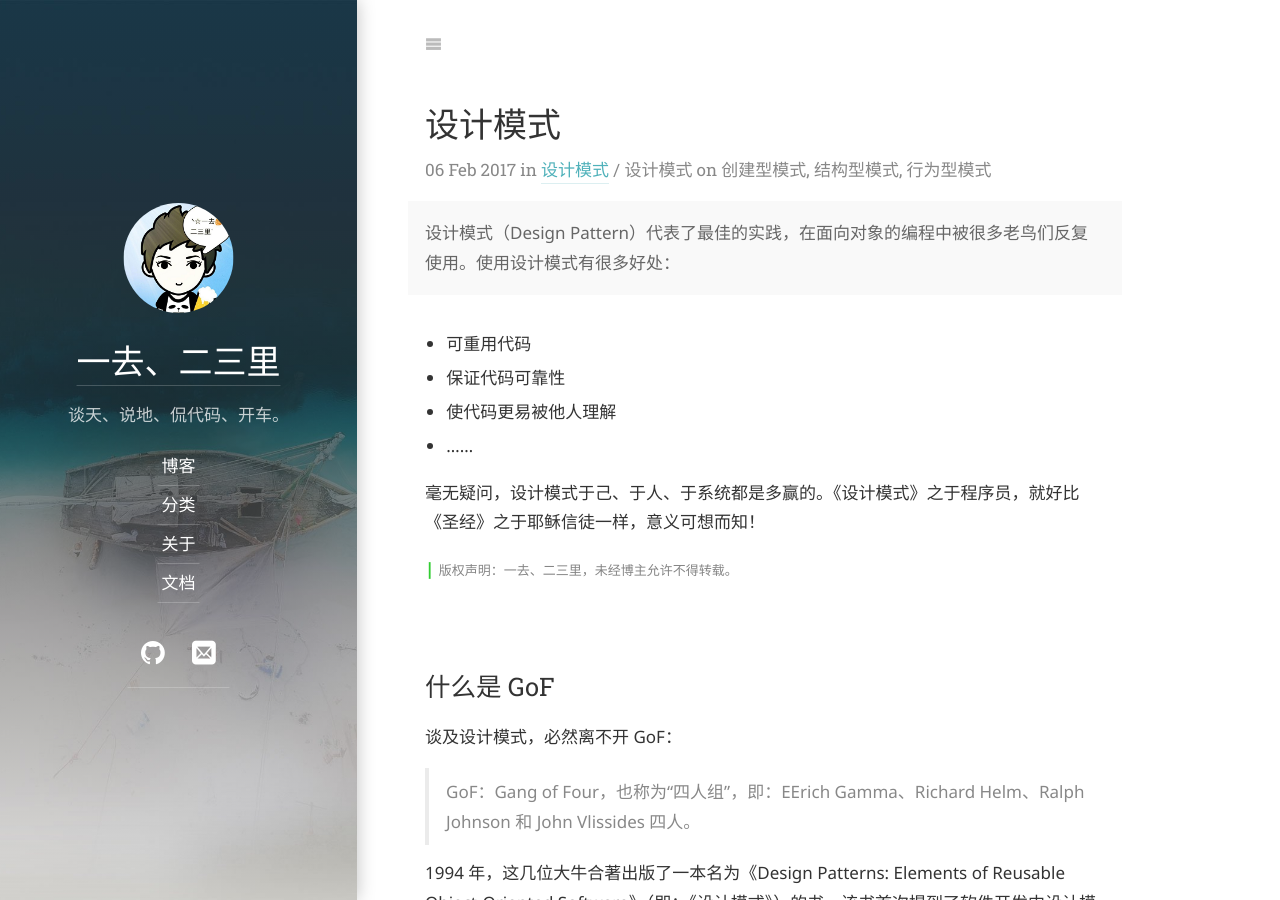
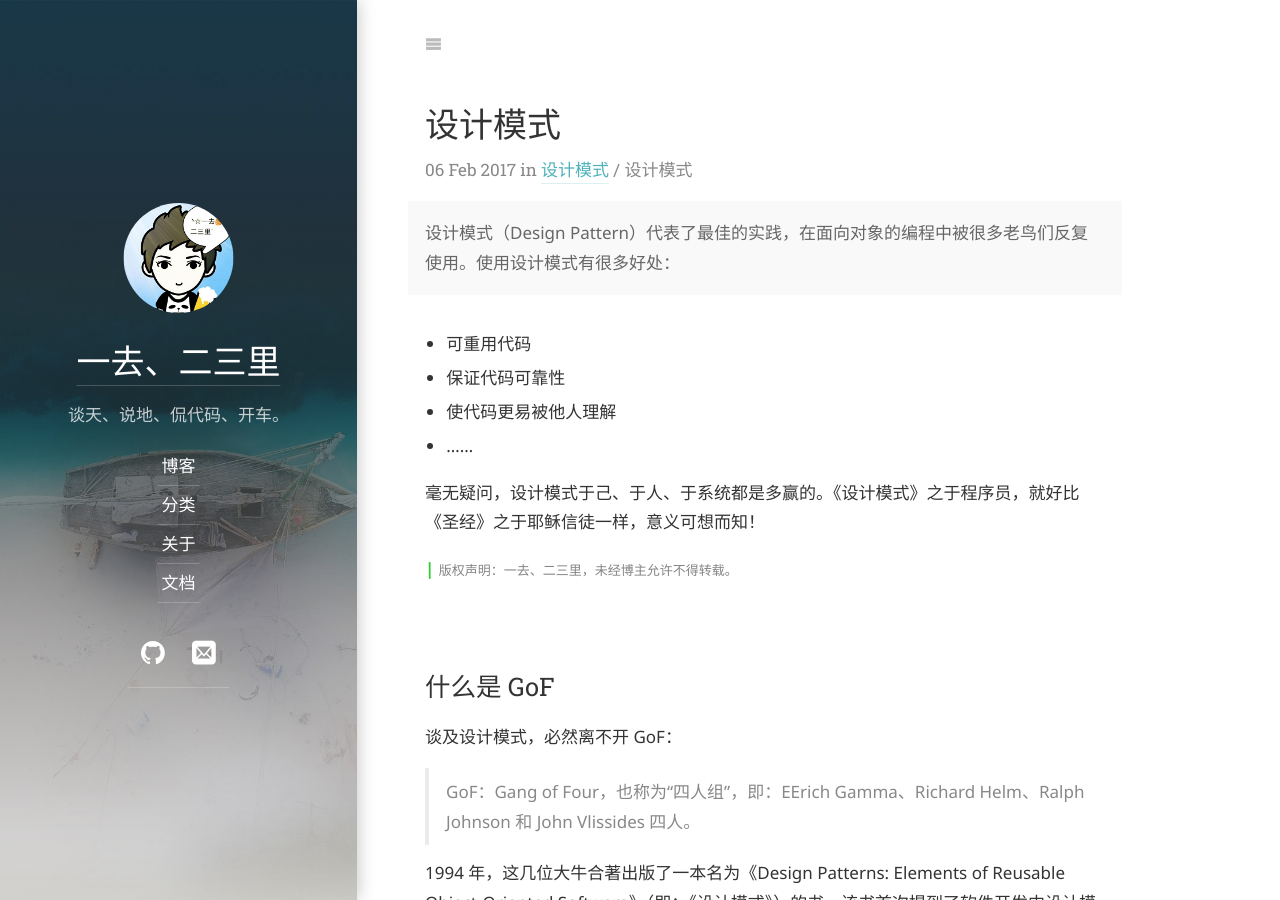
Before and after one commit to Waleon/Waleon.github.io, a Jekyll site: the page built from design_patterns/_posts/2017-02-06-Design Patterns.md, in a window 1280 px wide and 900 px high. Built offline with Jekyll 4.4.1, drawn with Linux system fonts in a browser that asks for light colours; some web fonts are replaced; comment, search, counter and statistics services are not loaded.

Commit message:
update blog

```diff
--- a/design_patterns/_posts/2017-02-06-Design Patterns.md
+++ b/design_patterns/_posts/2017-02-06-Design Patterns.md
@@ -2,7 +2,6 @@
 layout: post
 title: 设计模式
 category: 设计模式
-tags: [创建型模式, 结构型模式, 行为型模式]
 description: >
   设计模式（Design Pattern）代表了最佳的实践，在面向对象的编程中被很多老鸟们反复使用。使用设计模式有很多好处：
 author: author2
```
